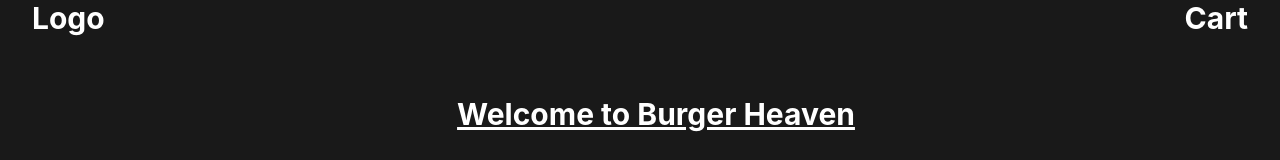
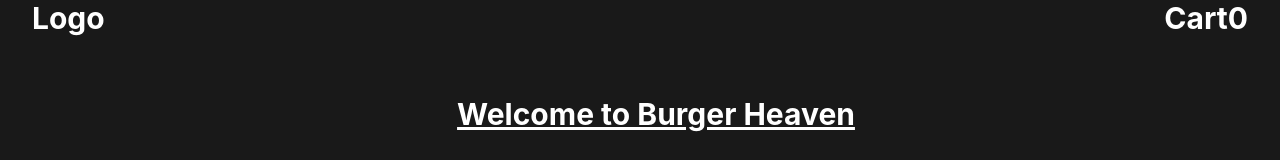
Before and after one commit to aujourdui/burger-delivery, a React (Create React App) app: page / in a window 1280 px wide. Shown: the top 160 px of the page. Built offline with nearby package versions, Linux system fonts and the light colour scheme; no server answers.

Commit message:
apply count state to header

```diff
--- a/src/Header.tsx
+++ b/src/Header.tsx
@@ -1,13 +1,16 @@
 import { FC } from "react";
+import { useSelector } from "./redux/store";
 
 const Header: FC = () => {
+  const count = useSelector((state: any) => state.counter.count);
+
   return (
     <div className="flex justify-between h-24 leading-8">
       <div className="text-3xl font-bold ml-8">
         <h1>Logo</h1>
       </div>
       <div className="text-3xl font-bold mr-8">
-        <h1>Cart</h1>
+        <h1>Cart{count}</h1>
       </div>
     </div>
   );
--- a/src/Menu.tsx
+++ b/src/Menu.tsx
@@ -1,12 +1,10 @@
 import { useState, useEffect, FC } from "react";
 import axios from "axios";
-import { useSelector } from "./redux/store";
 import { useDispatch } from "react-redux";
 import { additional } from "./redux/counterSlice";
 
 const Menu: FC = () => {
   const [menus, setMenus] = useState([]);
-  const count = useSelector((state: any) => state.counter.count);
   const dispatch = useDispatch();
 
   useEffect(() => {
@@ -14,14 +12,6 @@ const Menu: FC = () => {
       setMenus(res.data);
     });
   }, []);
-
-  // const addItem = (id) => {
-  //   window.confirm("Are you sure to add this item to cart?");
-  //   setItem((prevState) => {
-  //     return { ...prevState, id };
-  //   });
-  //   console.log(item);
-  // };
 
   const addItem = () => {
     window.confirm("Are you sure to add this item to cart?");
@@ -46,7 +36,6 @@ const Menu: FC = () => {
             <p className="text-2xl">{menu.title}</p>
             <p>price: {menu.price}</p>
             <p>{menu.description}</p>
-            <p>{count}</p>
           </div>
         ))}
       </div>
```
